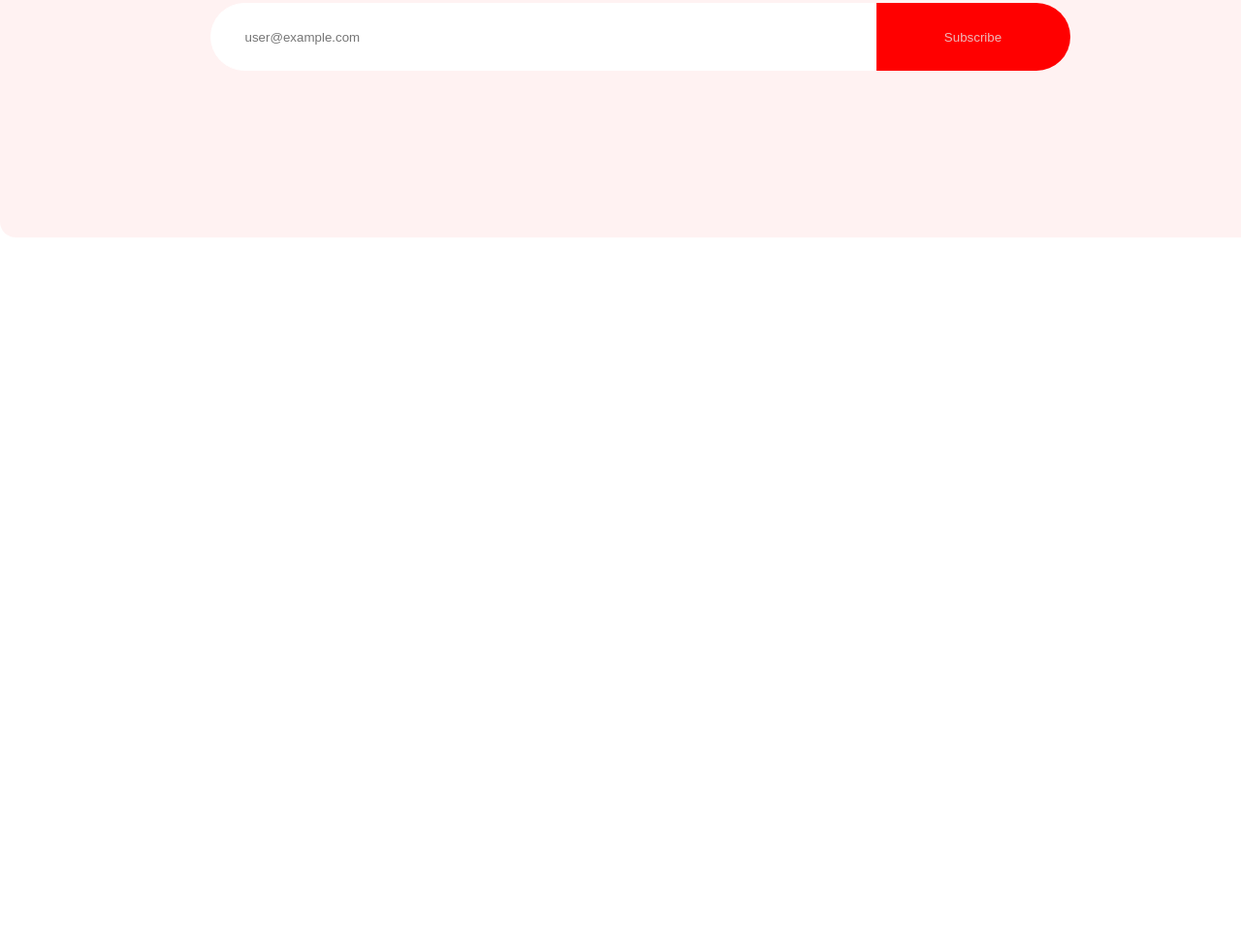
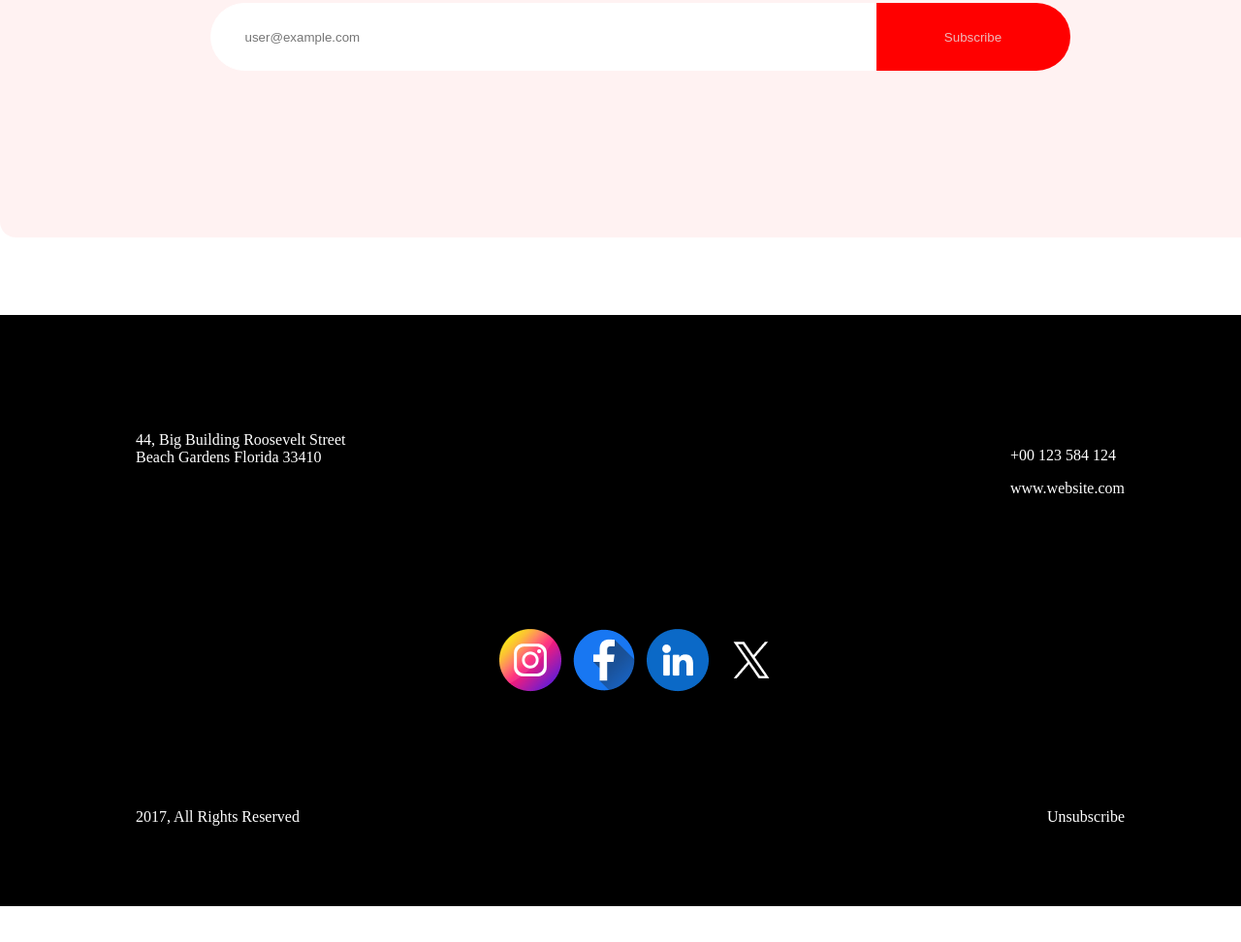
Before and after one commit to TabassumArin/assignment-1, a plain HTML site: page index.html in a window 1280 px wide. Shown: the part 4246-5218 px from the top of the page at 97% size. Before the commit the page ends 4571 px from the top, so only its background shows below. Drawn offline with Linux system fonts and the light colour scheme.

Commit message:
added footer

```diff
--- a/Styles/styles.css
+++ b/Styles/styles.css
@@ -304,3 +304,45 @@ letter-spacing: 7px;
     border-radius: 0px 50px 50px 0px;
 
 }
+
+footer{
+    width: 100%;
+    height: 610px;
+    flex-shrink: 0;
+    background-color: black;
+    color: white;
+}
+
+
+.head{
+    display: flex;
+    justify-content: space-between;
+}
+.address{
+    margin: 120px 0 0 140px;
+}
+.contacts{
+    margin: 120px 120px 120px 0;
+}
+.body{
+    display: flex;
+    justify-content: space-evenly;
+    width: 250px;
+    margin: auto;
+}
+
+.body img{
+    margin-right: 12px;
+}
+
+.foot{
+    display: flex;
+    justify-content: space-between;
+}
+.right{
+    margin: 120px 0 0 140px;
+}
+.unsubscribe{
+
+    margin: 120px 120px 120px 0;
+}
--- a/index.html
+++ b/index.html
@@ -30,7 +30,7 @@
                     <p class="details">Dolor sit amet consectetur. Consequat eget consectetur maecenas sed molestie malesuada. Ipsum sed sodales risus ut pellentesque vel euismod. </p>
                     <button type="button">Join Now</button>
                 </div>
-                <img class="group70" src="resources/Group 70.png" alt="">
+                <img class="group70" src="resources/Group 70.png">
             </section>
             <section class="party-time">
                 <div class="party-info">
@@ -68,7 +68,26 @@
                     <button type="button">Subscribe</button>
                 </div>
             </section>
-    </main>
+            </main>
+            <footer>
+                <div class="head">
+                    <p class="address">
+                        44, Big Building Roosevelt Street <br>
+                        Beach Gardens Florida 33410
+                    </p>
+                    <div class="contacts">
+                        <p class="number">+00 123 584 124</p>
+                        <p class="web">www.website.com</p>
+                    </div>
+                </div>
+                <div class="body">
+                    <img src="resources/Instagram.png" ><img src="resources/Facebook.png" ><img src="resources/Linkedin.png" ><img src="resources/Twitter.png"></div>
+                <div class="foot">
+                    <p class="right">2017, All Rights Reserved</p>
+                    <p class="unsubscribe">Unsubscribe</p>
+                </div>
+            </footer>
+
 
 </body>
 </html>
```
